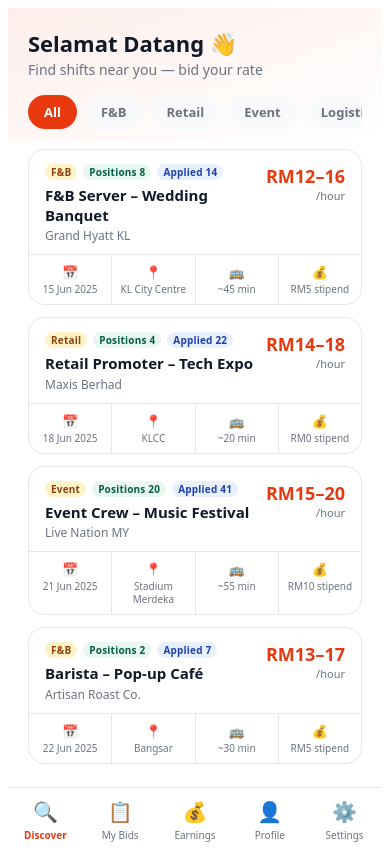
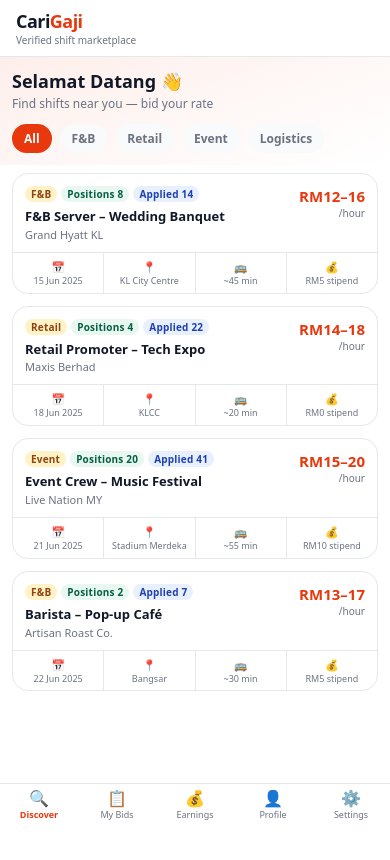
Before and after one commit to jiayutee/CariGaji, a React (Vite) app: page / in a window 390 px wide. Built offline with nearby package versions, Linux system fonts and the light colour scheme.

Commit message:
Bugfix: Header not visible for mobile version

```diff
--- a/carigaji-app.jsx
+++ b/carigaji-app.jsx
@@ -210,7 +210,7 @@ const CHAT_MESSAGES = [
 ];
 
 // ─── WORKER PORTAL ───────────────────────────────────────────────────────────
-const WorkerPortal = ({ onOpenPortal }) => {
+const WorkerPortal = ({ onOpenPortal, isMobile = false }) => {
   const [tab, setTab] = useState("discover");
   const [selectedShift, setSelectedShift] = useState(null);
   const [showBidModal, setShowBidModal] = useState(false);
@@ -326,33 +326,33 @@ const WorkerPortal = ({ onOpenPortal }) => {
       )}
       {bidSuccess && (
         <div style={{ position: "absolute", inset: 0, background: "rgba(0,0,0,0.5)", display: "flex", alignItems: "center", justifyContent: "center", zIndex: 200, borderRadius: 20 }}>
-          <div style={{ background: "#fff", borderRadius: 20, padding: 32, textAlign: "center" }}>
-            <div style={{ fontSize: 48, marginBottom: 12 }}>🎉</div>
-            <div style={{ fontWeight: 800, fontSize: 20, color: BRAND.text }}>Bid Submitted!</div>
-            <div style={{ color: BRAND.textMuted, fontSize: 14, marginTop: 8 }}>RM{bidAmount}/h · You'll be notified when shortlisted</div>
+          <div style={{ background: "#fff", borderRadius: 20, padding: isMobile ? 24 : 32, textAlign: "center" }}>
+            <div style={{ fontSize: isMobile ? 40 : 48, marginBottom: 12 }}>🎉</div>
+            <div style={{ fontWeight: 800, fontSize: isMobile ? 18 : 20, color: BRAND.text }}>Bid Submitted!</div>
+            <div style={{ color: BRAND.textMuted, fontSize: isMobile ? 12 : 14, marginTop: 8 }}>RM{bidAmount}/h · You'll be notified when shortlisted</div>
           </div>
         </div>
       )}
       <div style={{ position: "relative" }}>
-        <div style={{ background: `linear-gradient(135deg, ${BRAND.primary}, #C0280A)`, padding: "48px 24px 24px", borderRadius: "0 0 24px 24px" }}>
-          <button onClick={() => setSelectedShift(null)} style={{ background: "rgba(255,255,255,0.2)", border: "none", color: "#fff", borderRadius: 8, padding: "6px 12px", cursor: "pointer", fontSize: 13, marginBottom: 16, fontFamily: "inherit" }}>← Back</button>
-          <div style={{ display: "flex", gap: 8, marginBottom: 12 }}>
+        <div style={{ background: `linear-gradient(135deg, ${BRAND.primary}, #C0280A)`, padding: isMobile ? "32px 16px 16px" : "48px 24px 24px", borderRadius: isMobile ? 0 : "0 0 24px 24px" }}>
+          <button onClick={() => setSelectedShift(null)} style={{ background: "rgba(255,255,255,0.2)", border: "none", color: "#fff", borderRadius: 8, padding: "6px 12px", cursor: "pointer", fontSize: 13, marginBottom: 12, fontFamily: "inherit" }}>← Back</button>
+          <div style={{ display: "flex", gap: 6, marginBottom: 12, flexWrap: "wrap" }}>
             <Badge color="amber">{selectedShift.category}</Badge>
             <Badge color="green">Positions {selectedShift.headcount}</Badge>
             <Badge color="blue">Applied {selectedShift.totalApplicants}</Badge>
           </div>
-          <div style={{ fontSize: 22, fontWeight: 800, color: "#fff", lineHeight: 1.2, marginBottom: 8 }}>{selectedShift.title}</div>
-          <div style={{ fontSize: 14, color: "rgba(255,255,255,0.85)" }}>{selectedShift.employer}</div>
+          <div style={{ fontSize: isMobile ? 18 : 22, fontWeight: 800, color: "#fff", lineHeight: 1.2, marginBottom: 8 }}>{selectedShift.title}</div>
+          <div style={{ fontSize: isMobile ? 12 : 14, color: "rgba(255,255,255,0.85)" }}>{selectedShift.employer}</div>
         </div>
-        <div style={{ padding: 20 }}>
-          <div style={{ display: "grid", gridTemplateColumns: "1fr 1fr", gap: 10, marginBottom: 20 }}>
+        <div style={{ padding: isMobile ? 14 : 20 }}>
+          <div style={{ display: "grid", gridTemplateColumns: isMobile ? "1fr 1fr" : "1fr 1fr", gap: isMobile ? 8 : 10, marginBottom: 16 }}>
             <Stat label="Wage Range" value={`RM${selectedShift.wageMin}–${selectedShift.wageMax}`} sub="per hour" color={BRAND.text} />
             <Stat label="Shift Duration" value={`${selectedShift.hours}h`} sub={`${selectedShift.date}`} color={BRAND.text} />
             <Stat label="Estimated Gross" value={`RM${selectedShift.wageMax * selectedShift.hours}`} sub="at max rate" color={BRAND.green} />
             <Stat label="Travel Stipend" value={`RM${selectedShift.stipend}`} sub={selectedShift.travelTime} color={BRAND.blue} />
           </div>
           <Card style={{ marginBottom: 16 }}>
-            <div style={{ fontSize: 13, fontWeight: 700, color: BRAND.text, marginBottom: 12 }}>Shift Details</div>
+            <div style={{ fontSize: isMobile ? 12 : 13, fontWeight: 700, color: BRAND.text, marginBottom: 12 }}>Shift Details</div>
             {[
               ["📍 Location", selectedShift.location],
               ["🗓 Date", selectedShift.date],
@@ -378,7 +378,7 @@ const WorkerPortal = ({ onOpenPortal }) => {
               <span style={{ fontSize: 12, color: BRAND.textMuted }}>{selectedShift.totalApplicants} applicants</span>
             </div>
           </Card>
-          <Btn onClick={() => setShowBidModal(true)} style={{ width: "100%", justifyContent: "center", fontSize: 16, padding: "14px 0" }}>
+          <Btn onClick={() => setShowBidModal(true)} style={{ width: "100%", justifyContent: "center", fontSize: isMobile ? 14 : 16, padding: isMobile ? "12px 0" : "14px 0" }}>
             Place Bid →
           </Btn>
         </div>
@@ -387,19 +387,19 @@ const WorkerPortal = ({ onOpenPortal }) => {
   );
 
   return (
-    <div style={{ display: "flex", flexDirection: "column", height: "100%" }}>
+    <div style={{ display: "flex", flexDirection: "column", height: "100%", width: "100%" }}>
       {/* Content */}
-      <div style={{ flex: 1, overflowY: "auto", padding: tab === "discover" ? 0 : 20 }}>
+      <div style={{ flex: 1, overflowY: "auto", padding: tab === "discover" ? 0 : isMobile ? 12 : 20, width: "100%" }}>
         {tab === "discover" && (
           <div>
-            <div style={{ padding: "20px 20px 0", background: `linear-gradient(160deg, ${BRAND.primary}15, transparent)` }}>
-              <div style={{ fontSize: 22, fontWeight: 800, color: BRAND.text, marginBottom: 2 }}>Selamat Datang 👋</div>
-              <div style={{ fontSize: 14, color: BRAND.textMuted, marginBottom: 16 }}>Find shifts near you — bid your rate</div>
+            <div style={{ padding: isMobile ? "12px 12px 0" : "20px 20px 0", background: `linear-gradient(160deg, ${BRAND.primary}15, transparent)` }}>
+              <div style={{ fontSize: isMobile ? 18 : 22, fontWeight: 800, color: BRAND.text, marginBottom: 2 }}>Selamat Datang 👋</div>
+              <div style={{ fontSize: isMobile ? 12 : 14, color: BRAND.textMuted, marginBottom: 12 }}>Find shifts near you — bid your rate</div>
               <div style={{ display: "flex", gap: 8, overflowX: "auto", paddingBottom: 12, scrollbarWidth: "none" }}>
                 {cats.map(c => (
                   <button key={c} onClick={() => setFilterCat(c)} style={{
-                    padding: "8px 16px", borderRadius: 99, border: "none", cursor: "pointer", fontFamily: "inherit",
-                    fontWeight: 600, fontSize: 13, whiteSpace: "nowrap",
+                    padding: isMobile ? "6px 12px" : "8px 16px", borderRadius: 99, border: "none", cursor: "pointer", fontFamily: "inherit",
+                    fontWeight: 600, fontSize: isMobile ? 12 : 13, whiteSpace: "nowrap",
                     background: filterCat === c ? BRAND.primary : BRAND.grayLight,
                     color: filterCat === c ? "#fff" : BRAND.textMuted,
                     transition: "all 0.15s",
@@ -407,23 +407,23 @@ const WorkerPortal = ({ onOpenPortal }) => {
                 ))}
               </div>
             </div>
-            <div style={{ padding: "8px 20px 20px", display: "flex", flexDirection: "column", gap: 12 }}>
+            <div style={{ padding: isMobile ? "8px 12px 12px" : "8px 20px 20px", display: "flex", flexDirection: "column", gap: 12 }}>
               {filtered.map(s => (
                 <Card key={s.id} onClick={() => setSelectedShift(s)} hover style={{ padding: 0, overflow: "hidden" }}>
-                  <div style={{ padding: "14px 16px 0" }}>
-                    <div style={{ display: "flex", justifyContent: "space-between", alignItems: "flex-start", marginBottom: 6 }}>
+                  <div style={{ padding: "12px 12px 0" }}>
+                    <div style={{ display: "flex", justifyContent: "space-between", alignItems: "flex-start", marginBottom: 6, gap: 8 }}>
                       <div style={{ flex: 1 }}>
-                        <div style={{ display: "flex", gap: 6, marginBottom: 6 }}>
+                        <div style={{ display: "flex", gap: 4, marginBottom: 6, flexWrap: "wrap" }}>
                           <Badge color="amber" size="xs">{s.category}</Badge>
                           <Badge color="green" size="xs">Positions {s.headcount}</Badge>
                           <Badge color="blue" size="xs">Applied {s.totalApplicants}</Badge>
                         </div>
-                        <div style={{ fontWeight: 700, fontSize: 15, color: BRAND.text, lineHeight: 1.3, marginBottom: 2 }}>{s.title}</div>
-                        <div style={{ fontSize: 12, color: BRAND.textMuted }}>{s.employer}</div>
+                        <div style={{ fontWeight: 700, fontSize: isMobile ? 13 : 15, color: BRAND.text, lineHeight: 1.3, marginBottom: 2 }}>{s.title}</div>
+                        <div style={{ fontSize: isMobile ? 11 : 12, color: BRAND.textMuted }}>{s.employer}</div>
                       </div>
-                      <div style={{ textAlign: "right", flexShrink: 0, marginLeft: 12 }}>
-                        <div style={{ fontWeight: 800, fontSize: 18, color: BRAND.primary }}>RM{s.wageMin}–{s.wageMax}</div>
-                        <div style={{ fontSize: 11, color: BRAND.textMuted }}>/hour</div>
+                      <div style={{ textAlign: "right", flexShrink: 0, marginLeft: 8 }}>
+                        <div style={{ fontWeight: 800, fontSize: isMobile ? 15 : 18, color: BRAND.primary }}>RM{s.wageMin}–{s.wageMax}</div>
+                        <div style={{ fontSize: isMobile ? 10 : 11, color: BRAND.textMuted }}>/hour</div>
                       </div>
                     </div>
                   </div>
@@ -434,9 +434,9 @@ const WorkerPortal = ({ onOpenPortal }) => {
                       [s.travelTime, "🚌"],
                       [`RM${s.stipend} stipend`, "💰"],
                     ].map(([v, ico], i) => (
-                      <div key={i} style={{ flex: 1, padding: "8px 0", textAlign: "center", borderRight: i < 3 ? `1px solid ${BRAND.border}` : "none" }}>
-                        <div style={{ fontSize: 13 }}>{ico}</div>
-                        <div style={{ fontSize: 10, color: BRAND.textMuted, marginTop: 2, lineHeight: 1.3 }}>{v}</div>
+                      <div key={i} style={{ flex: 1, padding: isMobile ? "6px 0" : "8px 0", textAlign: "center", borderRight: i < 3 ? `1px solid ${BRAND.border}` : "none" }}>
+                        <div style={{ fontSize: isMobile ? 11 : 13 }}>{ico}</div>
+                        <div style={{ fontSize: isMobile ? 9 : 10, color: BRAND.textMuted, marginTop: 1, lineHeight: 1.3 }}>{v}</div>
                       </div>
                     ))}
                   </div>
@@ -448,7 +448,7 @@ const WorkerPortal = ({ onOpenPortal }) => {
 
         {tab === "applications" && (
           <div>
-            <div style={{ fontSize: 20, fontWeight: 800, color: BRAND.text, marginBottom: 4 }}>My Bids</div>
+            <div style={{ fontSize: isMobile ? 18 : 20, fontWeight: 800, color: BRAND.text, marginBottom: 4 }}>My Bids</div>
             <div style={{ display: "flex", flexDirection: "column", gap: 12 }}>
               {APPLICATIONS.map(a => (
                 <Card key={a.id}>
@@ -484,20 +484,20 @@ const WorkerPortal = ({ onOpenPortal }) => {
 
         {tab === "earnings" && (
           <div>
-            <div style={{ fontSize: 20, fontWeight: 800, color: BRAND.text, marginBottom: 4 }}>Earnings</div>
-            <div style={{ fontSize: 13, color: BRAND.textMuted, marginBottom: 20 }}>Payouts & travel credits</div>
-            <div style={{ background: `linear-gradient(135deg, ${BRAND.primary}, #C0280A)`, borderRadius: 20, padding: 24, marginBottom: 20, color: "#fff" }}>
-              <div style={{ fontSize: 12, opacity: 0.8, marginBottom: 8 }}>Total Earned (June 2025)</div>
-              <div style={{ fontSize: 38, fontWeight: 900, marginBottom: 4 }}>RM 842</div>
-              <div style={{ fontSize: 13, opacity: 0.8 }}>+ RM 45 travel credits</div>
+            <div style={{ fontSize: isMobile ? 18 : 20, fontWeight: 800, color: BRAND.text, marginBottom: 4 }}>Earnings</div>
+            <div style={{ fontSize: isMobile ? 12 : 13, color: BRAND.textMuted, marginBottom: 16 }}>Payouts & travel credits</div>
+            <div style={{ background: `linear-gradient(135deg, ${BRAND.primary}, #C0280A)`, borderRadius: 20, padding: isMobile ? 18 : 24, marginBottom: 20, color: "#fff" }}>
+              <div style={{ fontSize: isMobile ? 11 : 12, opacity: 0.8, marginBottom: 8 }}>Total Earned (June 2025)</div>
+              <div style={{ fontSize: isMobile ? 32 : 38, fontWeight: 900, marginBottom: 4 }}>RM 842</div>
+              <div style={{ fontSize: isMobile ? 12 : 13, opacity: 0.8 }}>+ RM 45 travel credits</div>
             </div>
-            <div style={{ display: "grid", gridTemplateColumns: "1fr 1fr", gap: 10, marginBottom: 20 }}>
+            <div style={{ display: "grid", gridTemplateColumns: isMobile ? "1fr 1fr" : "1fr 1fr", gap: 10, marginBottom: 20 }}>
               <Stat label="Shifts completed" value="12" color={BRAND.primary} />
               <Stat label="Avg hourly rate" value="RM15.20" color={BRAND.green} />
               <Stat label="Reliability score" value="94" sub="Excellent" color={BRAND.blue} />
               <Stat label="Travel credits" value="RM45" sub="unused" color={BRAND.accent} />
             </div>
-            <div style={{ fontSize: 15, fontWeight: 700, color: BRAND.text, marginBottom: 12 }}>Recent Payouts</div>
+            <div style={{ fontSize: isMobile ? 13 : 15, fontWeight: 700, color: BRAND.text, marginBottom: 12 }}>Recent Payouts</div>
             {[
               { shift: "Event Crew – Music Festival", amount: 200, date: "10 Jun", status: "completed", travel: 10 },
               { shift: "F&B Server – KLCC", amount: 85, date: "5 Jun", status: "completed", travel: 5 },
@@ -521,16 +521,16 @@ const WorkerPortal = ({ onOpenPortal }) => {
 
         {tab === "profile" && (
           <div>
-            <div style={{ textAlign: "center", padding: "20px 0 24px" }}>
-              <Avatar name="Ahmad Firdaus" size={72} color={BRAND.primary} />
-              <div style={{ fontSize: 20, fontWeight: 800, color: BRAND.text, marginTop: 12 }}>Ahmad Firdaus</div>
-              <div style={{ fontSize: 14, color: BRAND.textMuted }}>+60 12-345 6789</div>
-              <div style={{ display: "flex", gap: 8, justifyContent: "center", marginTop: 10 }}>
+            <div style={{ textAlign: "center", padding: isMobile ? "12px 0 16px" : "20px 0 24px" }}>
+              <Avatar name="Ahmad Firdaus" size={isMobile ? 56 : 72} color={BRAND.primary} />
+              <div style={{ fontSize: isMobile ? 18 : 20, fontWeight: 800, color: BRAND.text, marginTop: isMobile ? 8 : 12 }}>Ahmad Firdaus</div>
+              <div style={{ fontSize: isMobile ? 12 : 14, color: BRAND.textMuted }}>+60 12-345 6789</div>
+              <div style={{ display: "flex", gap: 6, justifyContent: "center", marginTop: 8, flexWrap: "wrap" }}>
                 <Badge color="teal">Standard KYC</Badge>
                 <Badge color="green">94/100 Reliability</Badge>
               </div>
             </div>
-            <div style={{ display: "grid", gridTemplateColumns: "1fr 1fr", gap: 10, marginBottom: 20 }}>
+            <div style={{ display: "grid", gridTemplateColumns: isMobile ? "1fr 1fr" : "1fr 1fr", gap: 10, marginBottom: 20 }}>
               <Stat label="Shifts done" value="38" color={BRAND.primary} />
               <Stat label="Rating" value="4.7★" color={BRAND.accent} />
               <Stat label="Strikes" value="0" sub="Clean record" color={BRAND.green} />
@@ -568,8 +568,8 @@ const WorkerPortal = ({ onOpenPortal }) => {
 
         {tab === "settings" && (
           <div>
-            <div style={{ fontSize: 20, fontWeight: 800, color: BRAND.text, marginBottom: 4 }}>Settings</div>
-            <div style={{ fontSize: 13, color: BRAND.textMuted, marginBottom: 20 }}>Manage your account and access hidden consoles</div>
+            <div style={{ fontSize: isMobile ? 18 : 20, fontWeight: 800, color: BRAND.text, marginBottom: 4 }}>Settings</div>
+            <div style={{ fontSize: isMobile ? 12 : 13, color: BRAND.textMuted, marginBottom: 16 }}>Manage your account and access hidden consoles</div>
             <Card style={{ marginBottom: 16 }}>
               <div style={{ fontSize: 14, fontWeight: 700, color: BRAND.text, marginBottom: 12 }}>Account</div>
               <div style={{ display: "flex", justifyContent: "space-between", padding: "8px 0", borderBottom: `1px solid ${BRAND.border}` }}>
@@ -598,16 +598,16 @@ const WorkerPortal = ({ onOpenPortal }) => {
       </div>
 
       {/* Bottom nav */}
-      <div style={{ borderTop: `1px solid ${BRAND.border}`, background: "#fff", display: "flex" }}>
+      <div style={{ borderTop: `1px solid ${BRAND.border}`, background: "#fff", display: "flex", flexShrink: 0, minHeight: isMobile ? 60 : 72 }}>
         {navItems.map(n => (
           <button key={n.id} onClick={() => setTab(n.id)} style={{
-            flex: 1, padding: "10px 0", border: "none", background: "none", cursor: "pointer",
-            display: "flex", flexDirection: "column", alignItems: "center", gap: 3,
+            flex: 1, padding: isMobile ? "6px 0" : "10px 0", border: "none", background: "none", cursor: "pointer",
+            display: "flex", flexDirection: "column", alignItems: "center", gap: isMobile ? 2 : 3,
             color: tab === n.id ? BRAND.primary : BRAND.textMuted,
             fontFamily: "inherit",
           }}>
-            <span style={{ fontSize: 20 }}>{n.icon}</span>
-            <span style={{ fontSize: 10, fontWeight: tab === n.id ? 700 : 400 }}>{n.label}</span>
+            <span style={{ fontSize: isMobile ? 16 : 20, lineHeight: 1 }}>{n.icon}</span>
+            <span style={{ fontSize: isMobile ? 9 : 10, fontWeight: tab === n.id ? 700 : 400, whiteSpace: "nowrap" }}>{n.label}</span>
           </button>
         ))}
       </div>
@@ -1319,31 +1319,34 @@ export default function CariGaji() {
         border: isMobile ? "none" : `1px solid rgba(255,255,255,0.14)`,
         boxShadow: isMobile ? "none" : "0 40px 90px rgba(0,0,0,0.45)",
         position: "relative",
+        display: "flex",
+        flexDirection: "column",
       }}>
-        {!isMobile && (
         <div style={{
-            height: 68,
+          height: isMobile ? 56 : 68,
           display: "flex",
           alignItems: "center",
           justifyContent: "space-between",
-            padding: "0 24px",
+          padding: isMobile ? "0 16px" : "0 24px",
           borderBottom: `1px solid ${BRAND.border}`,
           background: "rgba(255,255,255,0.92)",
           backdropFilter: "blur(16px)",
+          flexShrink: 0,
         }}>
           <div>
-              <div style={{ fontSize: 22, fontWeight: 900, color: BRAND.text, letterSpacing: "-0.03em" }}>
+            <div style={{ fontSize: isMobile ? 18 : 22, fontWeight: 900, color: BRAND.text, letterSpacing: "-0.03em" }}>
               Cari<span style={{ color: BRAND.primary }}>Gaji</span>
             </div>
-              <div style={{ fontSize: 12, color: BRAND.textMuted }}>Verified shift marketplace</div>
+            <div style={{ fontSize: isMobile ? 10 : 12, color: BRAND.textMuted }}>Verified shift marketplace</div>
           </div>
+          {!isMobile && (
             <Badge color={portal === "worker" ? "green" : portal === "employer" ? "blue" : "amber"}>
               {cfg.label}
             </Badge>
+          )}
         </div>
-        )}
-        <div style={{ height: isMobile ? "100%" : "calc(100% - 68px)" }}>
-          {portal === "worker" && <WorkerPortal onOpenPortal={setPortal} />}
+        <div style={{ height: isMobile ? "calc(100% - 56px)" : "calc(100% - 68px)", flex: 1, overflow: "hidden", display: "flex", flexDirection: "column" }}>
+          {portal === "worker" && <WorkerPortal onOpenPortal={setPortal} isMobile={isMobile} />}
           {portal === "employer" && <EmployerPortal onOpenPortal={setPortal} compact={isMobile} />}
           {portal === "admin" && <AdminPortal onOpenPortal={setPortal} compact={isMobile} />}
         </div>
--- a/index.html
+++ b/index.html
@@ -2,9 +2,24 @@
 <html lang="en">
   <head>
     <meta charset="UTF-8" />
-    <meta name="viewport" content="width=device-width, initial-scale=1.0" />
+    <meta name="viewport" content="width=device-width, initial-scale=1.0, maximum-scale=1.0, user-scalable=no, viewport-fit=cover" />
     <title>CariGaji</title>
     <meta name="description" content="CariGaji worker app" />
+    <style>
+      * { -webkit-user-select: none; user-select: none; }
+      input, textarea, select { -webkit-user-select: text; user-select: text; }
+      html, body, #root {
+        width: 100%;
+        height: 100%;
+        margin: 0;
+        padding: 0;
+        overflow: hidden;
+        -webkit-touch-callout: none;
+      }
+      body {
+        font-family: -apple-system, BlinkMacSystemFont, 'Segoe UI', 'DM Sans', sans-serif;
+      }
+    </style>
   </head>
   <body>
     <div id="root"></div>
```
Lines whose indentation alone changed are shown as unchanged.
